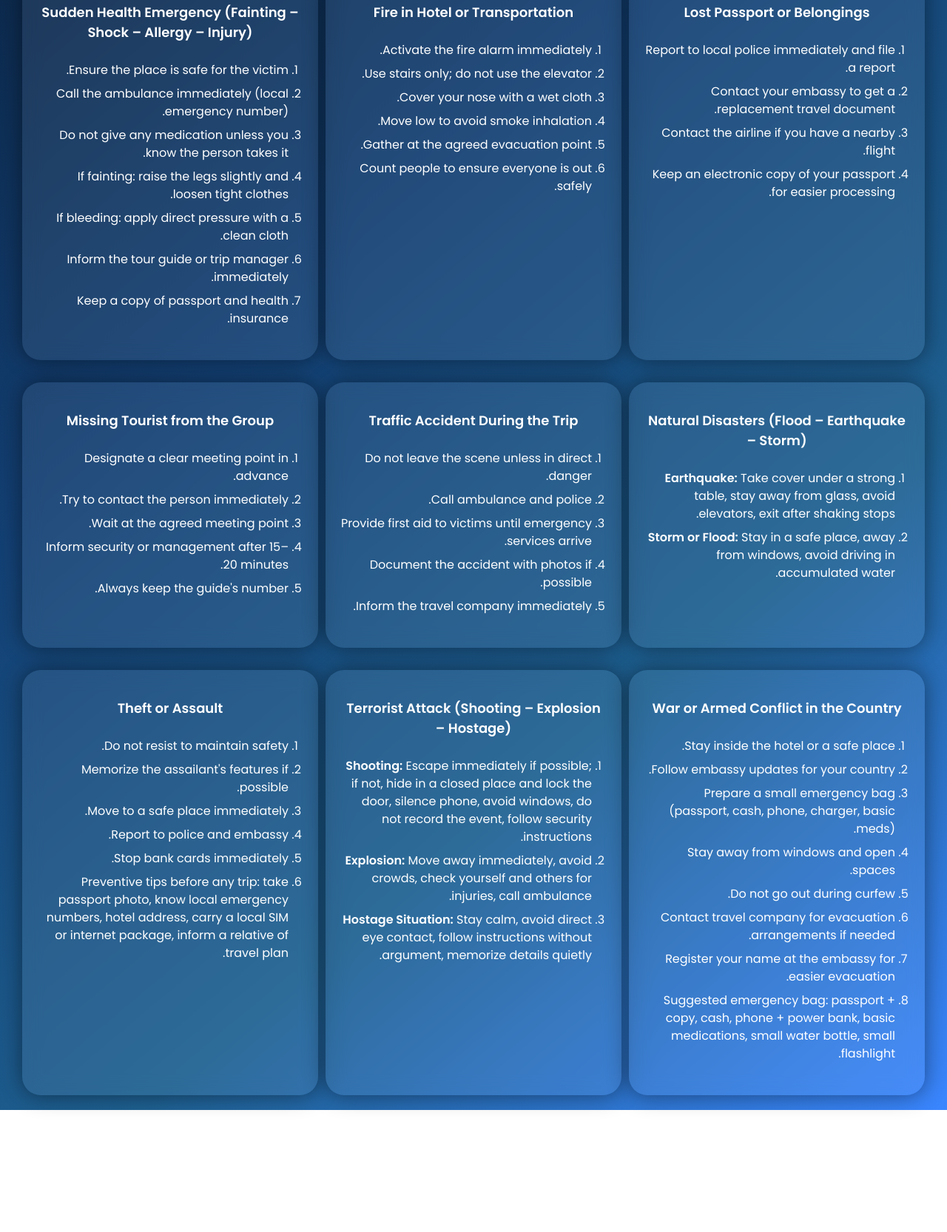
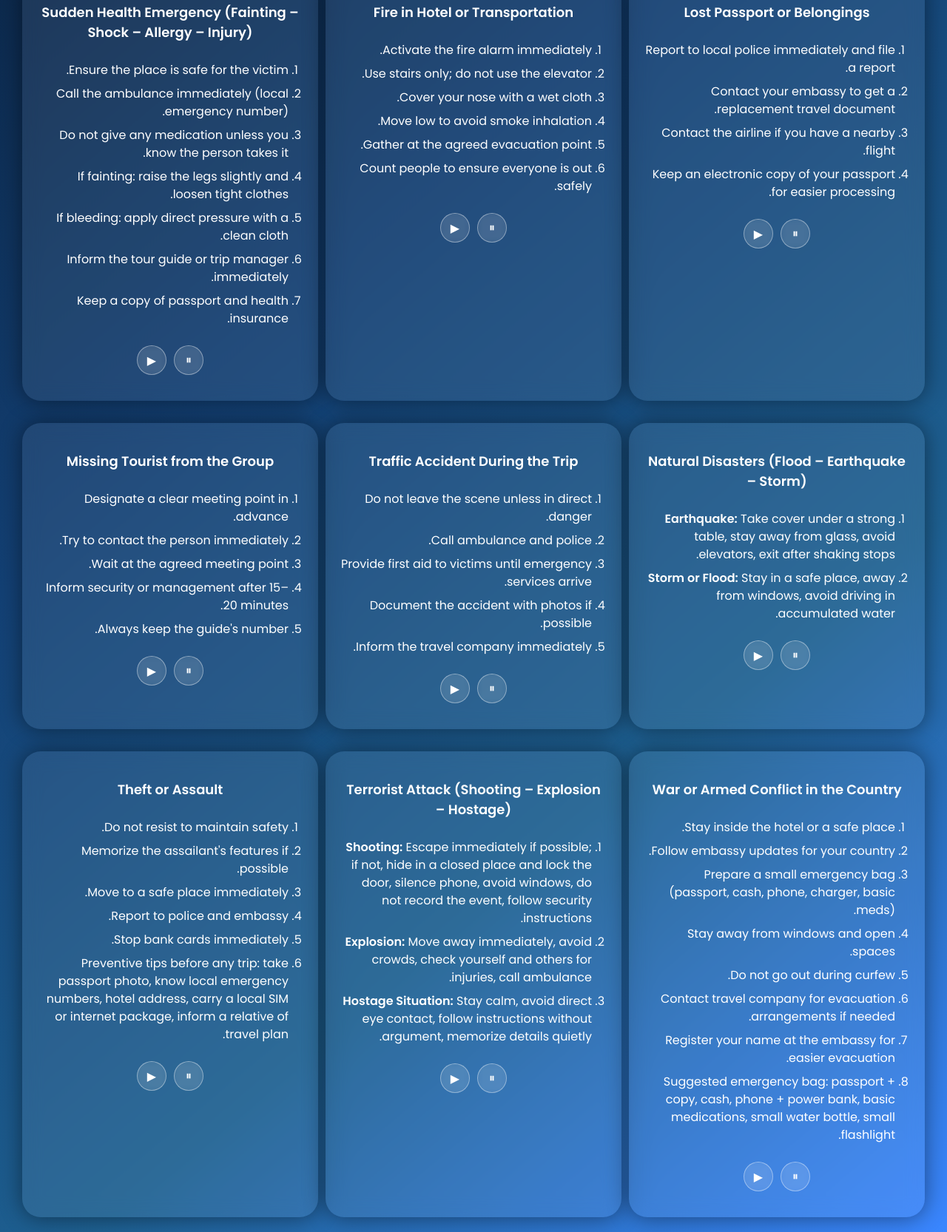
Before and after one commit to islam12-git/emergency, a plain HTML site: page emergency/emergency_en.html in a window 1280 px wide. Shown: the part 166-1832 px from the top of the page at 74% size. Before the commit the page ends 1667 px from the top, so only its background shows below. Drawn offline with Linux system fonts and the light colour scheme.

Commit message:
Update emergency_en.html

```diff
--- a/emergency/emergency_en.html
+++ b/emergency/emergency_en.html
@@ -95,6 +95,33 @@ body{
     line-height:1.5;
 }
 
+.audio-box{
+    display:flex;
+    gap:10px;
+    margin-bottom:15px;
+}
+
+.audio-btn{
+    width:40px;
+    height:40px;
+    border-radius:50%;
+    border:1px solid rgba(255,255,255,0.4);
+    background:rgba(255,255,255,0.08);
+    color:white;
+    font-size:16px;
+    display:flex;
+    align-items:center;
+    justify-content:center;
+    cursor:pointer;
+    transition:0.3s;
+    backdrop-filter:blur(5px);
+}
+
+.audio-btn:hover{
+    background:rgba(255,255,255,0.2);
+    transform:scale(1.1);
+}
+
 /* Mobile */
 @media (max-width:768px){
     .title{
@@ -131,6 +158,18 @@ body{
         <li>Inform the tour guide or trip manager immediately.</li>
         <li>Keep a copy of passport and health insurance.</li>
     </ol>
+
+         <!-- مشغل الصوت -->
+    <div class="audio-box">
+
+        <button class="audio-btn play" onclick="playAudio(this)">▶</button>
+        <button class="audio-btn pause" onclick="pauseAudio(this)">⏸</button>
+
+        <audio id="audio1" preload="auto">
+            <source src="../audio/e1.mp3" type="audio/mpeg">
+        </audio>
+
+    </div>
 </div>
 
 <!-- Case 2 -->
@@ -144,6 +183,17 @@ body{
         <li>Gather at the agreed evacuation point.</li>
         <li>Count people to ensure everyone is out safely.</li>
     </ol>
+         <!-- مشغل الصوت -->
+    <div class="audio-box">
+
+        <button class="audio-btn play" onclick="playAudio(this)">▶</button>
+        <button class="audio-btn pause" onclick="pauseAudio(this)">⏸</button>
+
+        <audio id="audio1" preload="auto">
+            <source src="../audio/e2.mp3" type="audio/mpeg">
+        </audio>
+
+    </div>
 </div>
 
 <!-- Case 3 -->
@@ -155,6 +205,17 @@ body{
         <li>Contact the airline if you have a nearby flight.</li>
         <li>Keep an electronic copy of your passport for easier processing.</li>
     </ol>
+         <!-- مشغل الصوت -->
+    <div class="audio-box">
+
+        <button class="audio-btn play" onclick="playAudio(this)">▶</button>
+        <button class="audio-btn pause" onclick="pauseAudio(this)">⏸</button>
+
+        <audio id="audio1" preload="auto">
+            <source src="../audio/e3.mp3" type="audio/mpeg">
+        </audio>
+
+    </div>
 </div>
 
 <!-- Case 4 -->
@@ -167,6 +228,17 @@ body{
         <li>Inform security or management after 15–20 minutes.</li>
         <li>Always keep the guide's number.</li>
     </ol>
+         <!-- مشغل الصوت -->
+    <div class="audio-box">
+
+        <button class="audio-btn play" onclick="playAudio(this)">▶</button>
+        <button class="audio-btn pause" onclick="pauseAudio(this)">⏸</button>
+
+        <audio id="audio1" preload="auto">
+            <source src="../audio/e4.mp3" type="audio/mpeg">
+        </audio>
+
+    </div>
 </div>
 
 <!-- Case 5 -->
@@ -179,6 +251,17 @@ body{
         <li>Document the accident with photos if possible.</li>
         <li>Inform the travel company immediately.</li>
     </ol>
+         <!-- مشغل الصوت -->
+    <div class="audio-box">
+
+        <button class="audio-btn play" onclick="playAudio(this)">▶</button>
+        <button class="audio-btn pause" onclick="pauseAudio(this)">⏸</button>
+
+        <audio id="audio1" preload="auto">
+            <source src="../audio/e5.mp3" type="audio/mpeg">
+        </audio>
+
+    </div>
 </div>
 
 <!-- Case 6 -->
@@ -188,6 +271,17 @@ body{
         <li><b>Earthquake:</b> Take cover under a strong table, stay away from glass, avoid elevators, exit after shaking stops.</li>
         <li><b>Storm or Flood:</b> Stay in a safe place, away from windows, avoid driving in accumulated water.</li>
     </ol>
+         <!-- مشغل الصوت -->
+    <div class="audio-box">
+
+        <button class="audio-btn play" onclick="playAudio(this)">▶</button>
+        <button class="audio-btn pause" onclick="pauseAudio(this)">⏸</button>
+
+        <audio id="audio1" preload="auto">
+            <source src="../audio/e6.mp3" type="audio/mpeg">
+        </audio>
+
+    </div>
 </div>
 
 <!-- Case 7 -->
@@ -201,6 +295,17 @@ body{
         <li>Stop bank cards immediately.</li>
         <li>Preventive tips before any trip: take passport photo, know local emergency numbers, hotel address, carry a local SIM or internet package, inform a relative of travel plan.</li>
     </ol>
+         <!-- مشغل الصوت -->
+    <div class="audio-box">
+
+        <button class="audio-btn play" onclick="playAudio(this)">▶</button>
+        <button class="audio-btn pause" onclick="pauseAudio(this)">⏸</button>
+
+        <audio id="audio1" preload="auto">
+            <source src="../audio/e7.mp3" type="audio/mpeg">
+        </audio>
+
+    </div>
 </div>
 
 <!-- Case 8 -->
@@ -211,6 +316,17 @@ body{
         <li><b>Explosion:</b> Move away immediately, avoid crowds, check yourself and others for injuries, call ambulance.</li>
         <li><b>Hostage Situation:</b> Stay calm, avoid direct eye contact, follow instructions without argument, memorize details quietly.</li>
     </ol>
+         <!-- مشغل الصوت -->
+    <div class="audio-box">
+
+        <button class="audio-btn play" onclick="playAudio(this)">▶</button>
+        <button class="audio-btn pause" onclick="pauseAudio(this)">⏸</button>
+
+        <audio id="audio1" preload="auto">
+            <source src="../audio/e8.mp3" type="audio/mpeg">
+        </audio>
+
+    </div>
 </div>
 
 <!-- Case 9 -->
@@ -226,8 +342,41 @@ body{
         <li>Register your name at the embassy for easier evacuation.</li>
         <li>Suggested emergency bag: passport + copy, cash, phone + power bank, basic medications, small water bottle, small flashlight.</li>
     </ol>
+         <!-- مشغل الصوت -->
+    <div class="audio-box">
+
+        <button class="audio-btn play" onclick="playAudio(this)">▶</button>
+        <button class="audio-btn pause" onclick="pauseAudio(this)">⏸</button>
+
+        <audio id="audio1" preload="auto">
+            <source src="../audio/e9.mp3" type="audio/mpeg">
+        </audio>
+
+    </div>
 </div>
 
 </div>
+<script>
+function playAudio(btn){
+    let box = btn.parentElement;
+    let audio = box.querySelector("audio");
+
+    // وقف أي صوت تاني
+    document.querySelectorAll("audio").forEach(a=>{
+        a.pause();
+        a.currentTime = 0;
+    });
+
+    audio.play().catch(err=>{
+        console.log("مشكلة تشغيل:", err);
+    });
+}
+
+function pauseAudio(btn){
+    let box = btn.parentElement;
+    let audio = box.querySelector("audio");
+    audio.pause();
+}
+</script>
 </body>
 </html>
```
